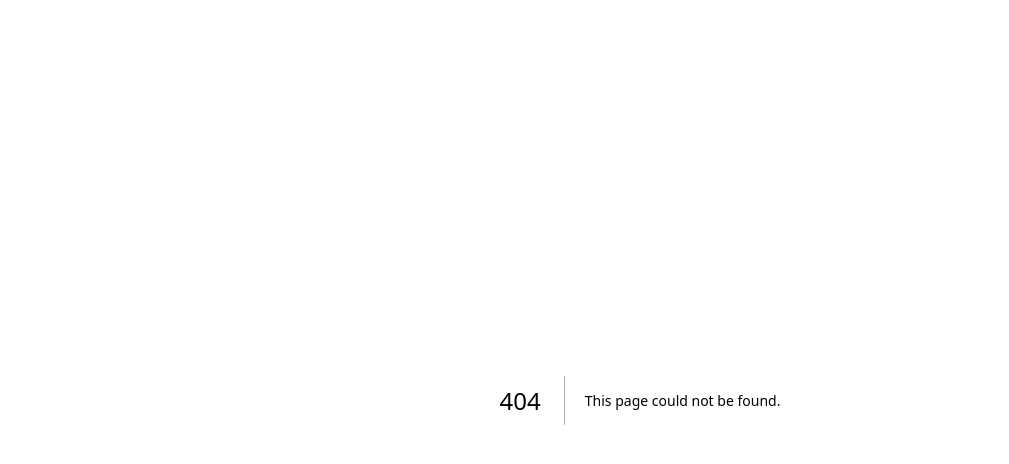
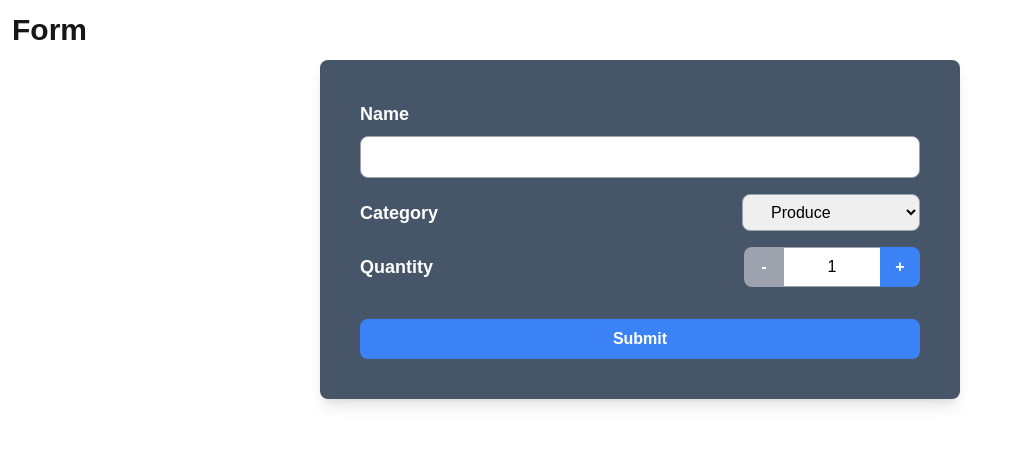
Before and after one commit to SantiagoCardenasX/cprg306-assignments, a Next.js app: page /week-5 in a window 1280 px wide. Before the commit this address had no page. Shown: the top 464 px of the page, without its empty margins (0-1009 px from the left). Built offline with nearby package versions, Linux system fonts and the light colour scheme.

Commit message:
Week 5 Completed

```diff
--- a/app/page.js
+++ b/app/page.js
@@ -7,6 +7,7 @@ export default function Page() {
         <p><Link href={"/week-2"}>Click to go to week 2</Link></p>
         <p><Link href={"/week-3"}>Click to go to week 3</Link></p>
         <p><Link href={"/week-4"}>Click to go to week 4</Link></p>
+        <p><Link href={"/week-5"}>Click to go to week 5</Link></p>
       </main>
     );
   }
--- /dev/null
+++ b/app/week-5/new-item.js
@@ -0,0 +1,124 @@
+"use client";
+
+import { useState } from "react";
+
+export default function NewItem({}) {
+  const [name, setName] = useState("");
+  const [quantity, setQuantity] = useState(1);
+  const [category, setCategory] = useState("Produce");
+
+  const handleSubmit = (event) => {
+    event.preventDefault();
+    let item = { name, quantity, category };
+    console.log(item);
+    alert(`Name: ${name}\nQuantity: ${quantity}\nCategory: ${category}`);
+    // Reset the form
+    setName("");
+    setQuantity(1);
+    setCategory("Produce");
+  };
+
+  const increment = () => {
+    if (quantity >= 20) {
+      setQuantity(20);
+      alert("You have reached the maximum quantity of 20.");
+    } else {
+      setQuantity(quantity + 1);
+    }
+  };
+
+  const decrement = () => {
+    if (quantity <= 1) {
+      setQuantity(1);
+      alert("You have reached the minimum quantity of 1.");
+    } else {
+      setQuantity(quantity - 1);
+    }
+  };
+
+  return (
+<form
+  onSubmit={handleSubmit}
+  className="flex flex-col w-full md:w-1/2 mx-auto bg-slate-600 p-4 md:p-10 rounded-lg shadow-lg"
+>
+  <label htmlFor="name" className="text-lg font-bold text-white mb-2">
+    Name
+  </label>
+  <input
+    required
+    type="text"
+    id="name"
+    value={name}
+    onChange={(event) => setName(event.target.value)}
+    className="border border-gray-400 p-2 mb-4 rounded-lg text-black focus:outline-none focus:ring-2 focus:ring-blue-500"
+  />
+
+  <div className="flex flex-col md:flex-row justify-between items-center mb-4 gap-4 md:gap-0">
+    <label htmlFor="category" className="text-lg font-bold text-white md:mr-4">
+      Category
+    </label>
+    <select
+      id="category"
+      value={category}
+      onChange={(event) => setCategory(event.target.value)}
+      className="border border-gray-400 p-2 rounded-lg text-black focus:outline-none focus:ring-2 focus:ring-blue-500 w-full md:w-auto px-6"
+    >
+      <option value="Produce">Produce</option>
+      <option value="Dairy">Dairy</option>
+      <option value="Bakery">Bakery</option>
+      <option value="Meat">Meat</option>
+      <option value="Frozen">Frozen Foods</option>
+      <option value="Canned Goods">Canned Goods</option>
+      <option value="Dry Goods">Dry Goods</option>
+      <option value="Beverages">Beverages</option>
+      <option value="Snacks">Snacks</option>
+      <option value="Household">Household</option>
+      <option value="Other">Other</option>
+    </select>
+  </div>
+
+  <div className="flex flex-col md:flex-row justify-between items-center mb-4 gap-4 md:gap-0">
+    <label className="text-lg font-bold text-white md:mr-4">Quantity</label>
+    <div className="flex justify-center items-center">
+      <button
+        type="button"
+        onClick={decrement}
+        className={`w-10 h-10 rounded-l-lg text-white font-bold ${
+          quantity <= 1
+            ? "bg-gray-400"
+            : "bg-blue-500 hover:bg-blue-700 active:bg-blue-800"
+        }`}
+        disabled={quantity <= 1}
+      >
+        -
+      </button>
+      <input
+        type="text"
+        disabled
+        value={quantity}
+        className="text-center block w-24 px-4 h-10 border-t border-b border-gray-400 bg-white text-black"
+      />
+      <button
+        type="button"
+        onClick={increment}
+        className={`w-10 h-10 rounded-r-lg text-white font-bold ${
+          quantity >= 20
+            ? "bg-gray-400"
+            : "bg-blue-500 hover:bg-blue-700 active:bg-blue-800"
+        }`}
+        disabled={quantity >= 20}
+      >
+        +
+      </button>
+    </div>
+  </div>
+
+  <button
+    type="submit"
+    className="bg-blue-500 hover:bg-blue-700 active:bg-blue-800 text-white font-bold py-2 px-4 rounded-lg mt-4 focus:outline-none focus:ring-2 focus:ring-blue-500"
+  >
+    Submit
+  </button>
+</form>
+  );
+}
--- /dev/null
+++ b/app/week-5/page.js
@@ -0,0 +1,10 @@
+import NewItem from "../week-5/new-item";
+
+export default function Page() {
+  return (
+    <main>
+      <h1 className="text-3xl font-bold m-3">Form</h1>
+      <NewItem />
+    </main>
+  );
+}
```
